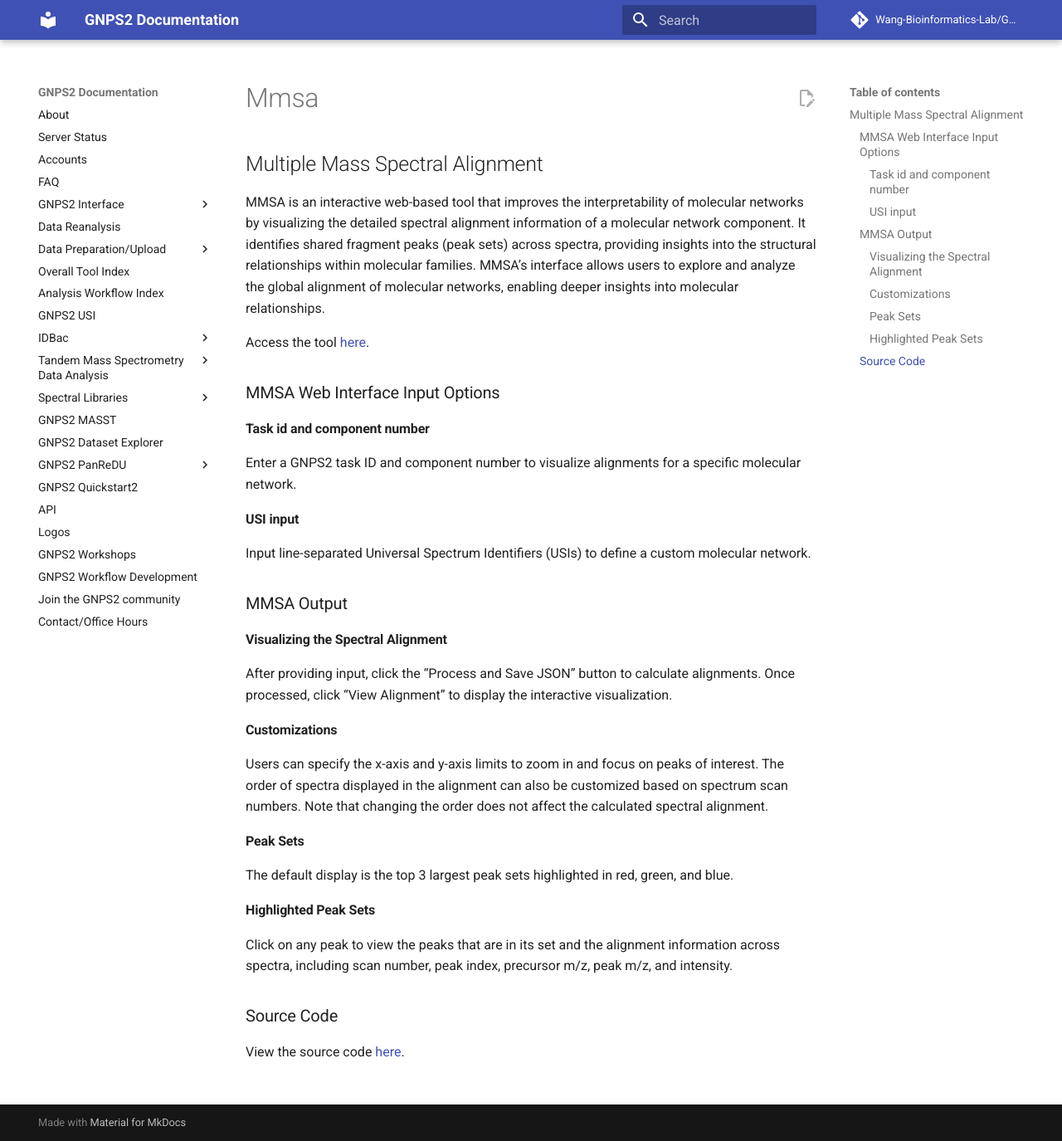
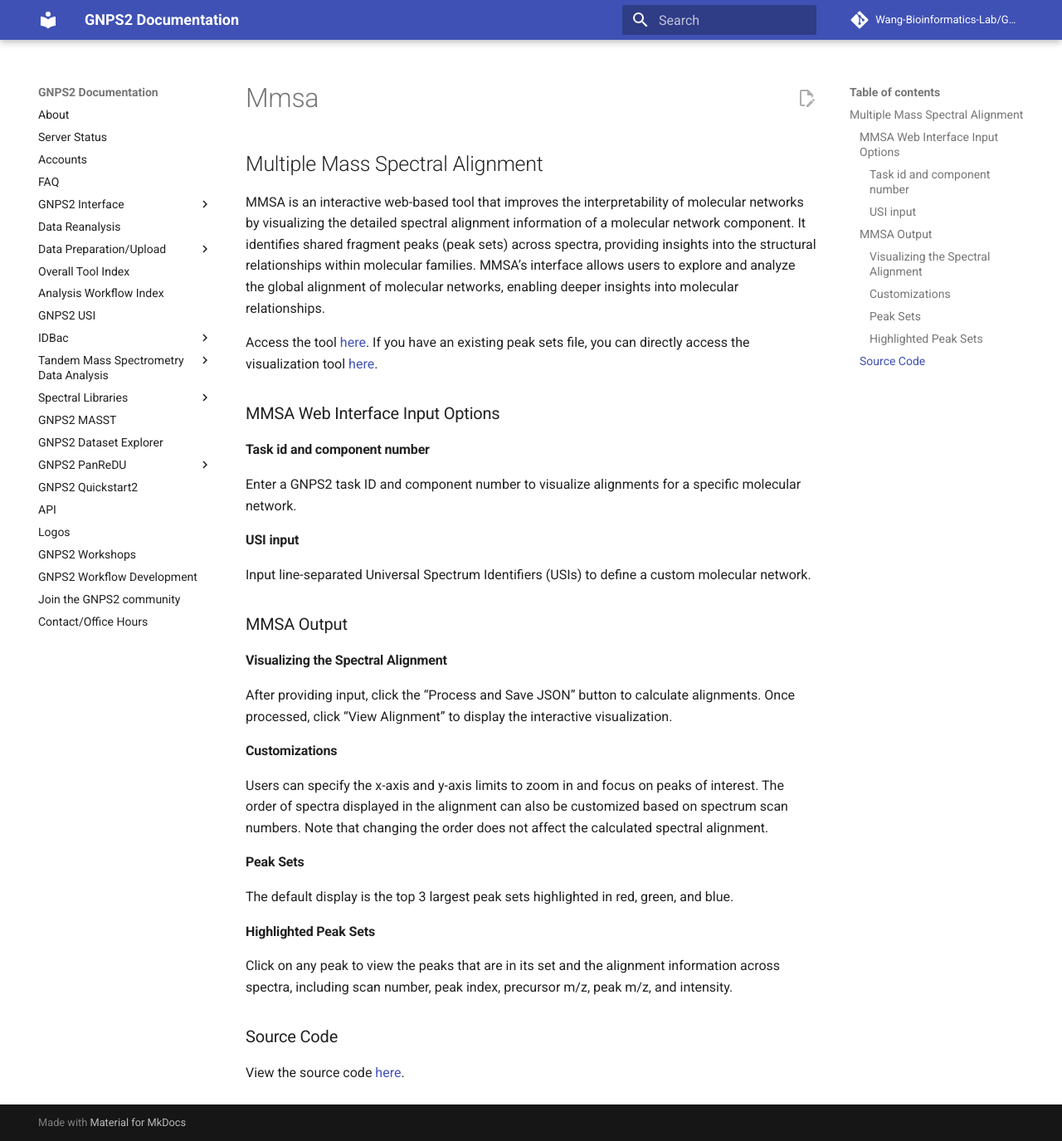
Before and after one commit to Wang-Bioinformatics-Lab/GNPS2_Documentation, an MkDocs documentation site: the page built from docs/mmsa.md, in a window 1280 px wide and 1375 px high. Shown: the whole window at 83% size. Built offline with MkDocs 1.6.1 and Material for MkDocs 9.7.7, drawn with Linux system fonts in a browser that asks for light colours; comment, search, counter and statistics services are not loaded.

Commit message:
Update mmsa.md

```diff
--- a/docs/mmsa.md
+++ b/docs/mmsa.md
@@ -1,7 +1,8 @@
 ## Multiple Mass Spectral Alignment
 MMSA is an interactive web-based tool that improves the interpretability of molecular networks by visualizing the detailed spectral alignment information of a molecular network component. It identifies shared fragment peaks (peak sets) across spectra, providing insights into the structural relationships within molecular families. MMSA’s interface allows users to explore and analyze the global alignment of molecular networks, enabling deeper insights into molecular relationships.
 
-Access the tool [here](https://multiplealignment.gnps2.org/spectraalignment).
+Access the tool [here](https://multiplealignment.gnps2.org/setscreation/).
+If you have an existing peak sets file, you can directly access the visualization tool [here](https://multiplealignment.gnps2.org/spectraalignment).
 
 ### MMSA Web Interface Input Options
 
@@ -26,4 +27,4 @@
 Click on any peak to view the peaks that are in its set and the alignment information across spectra, including scan number, peak index, precursor m/z, peak m/z, and intensity.
 
 ### Source Code
-View the source code [here]().
+View the source code [here](https://github.com/Wang-Bioinformatics-Lab/NetworkFamily_MultipleAlignment_Website).
```
